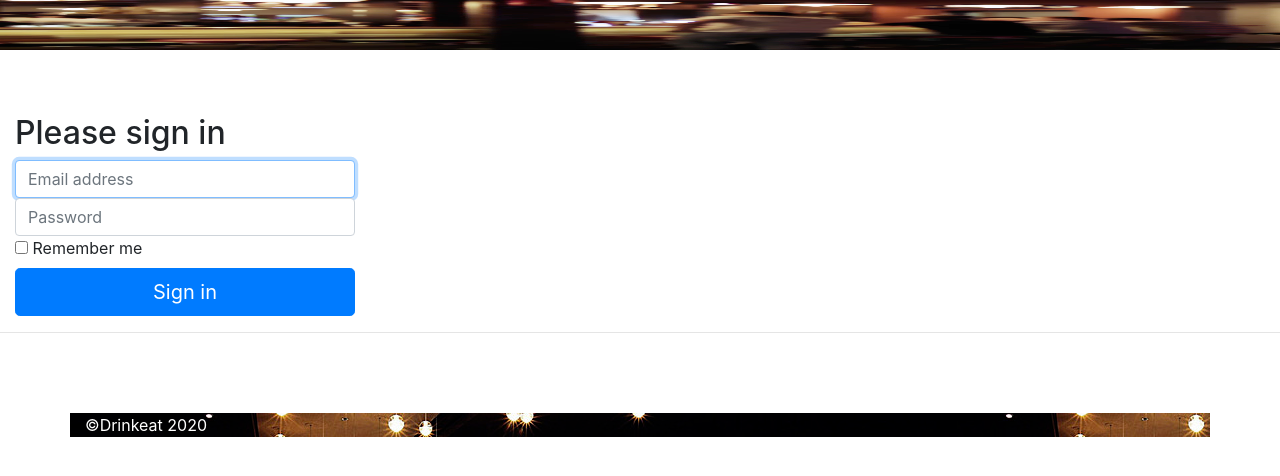
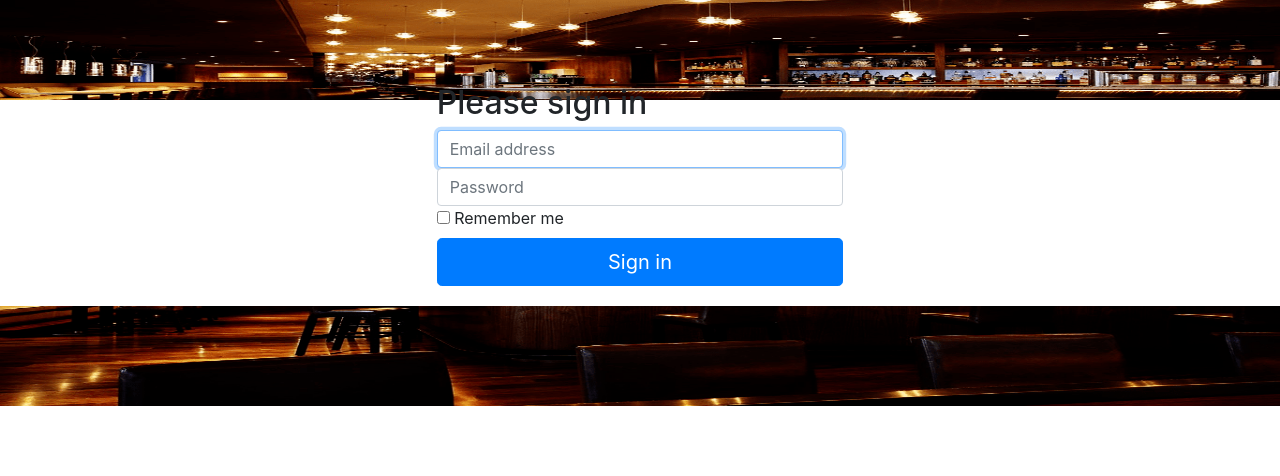
Before and after one commit to elennmilhomem/DrinkeatComercial, a Django app: page /login/ in a window 1280 px wide. Shown: the part 216-692 px from the top of the page. Run offline with Django 3.2, Linux system fonts and the light colour scheme; some libraries are stand-ins or nearby versions.

Commit message:
Alteracoes de design e correcoes de alinhamento nas pages login e home

```diff
--- /dev/null
+++ b/home/static/style/index_base.css
@@ -0,0 +1,12 @@
+#fundobar_top {
+    position: absolute;
+    width: 100%;
+    height: 100px;
+}
+
+#fundobar_bottom {
+
+    position: absolute;
+    width: 100%;
+    height: 100px;
+}
--- /dev/null
+++ b/home/static/style/login.css
@@ -0,0 +1,4 @@
+#login-form-row {
+    padding-top: 20px;
+    padding-bottom: 20px;
+}
--- a/home/templates/home/login.html
+++ b/home/templates/home/login.html
@@ -1,7 +1,9 @@
 {% extends "index_base.html" %}
 {% block body %}
+{% load static %}
 
-    <div class="row container">
+<link rel="stylesheet" href="{% static 'style/login.css' %}">
+<div id='login-form-row' class="row justify-content-center">
   <div class="col-sm-4">
     <form class="form-signin">
       <h2 class="form-signin-heading">Please sign in</h2>
--- a/home/templates/index_base.html
+++ b/home/templates/index_base.html
@@ -7,21 +7,19 @@
   <meta name="viewport" content="width=device-width, initial-scale=1, shrink-to-fit=no">
   <meta name="description" content="">
   <meta name="author" content="">
-  <link rel="stylesheet" href="https://stackpath.bootstrapcdn.com/bootstrap/4.1.0/css/bootstrap.min.css" integrity="sha384-9gVQ4dYFwwWSjIDZnLEWnxCjeSWFphJiwGPXr1jddIhOegiu1FwO5qRGvFXOdJZ4"
-    crossorigin="anonymous">
-  <style>
-    footer {
-      background-image: url("{% static 'fundobar.png' %}");
-    }
-  </style>
+  <link rel="stylesheet" href="https://stackpath.bootstrapcdn.com/bootstrap/4.1.0/css/bootstrap.min.css"
+    integrity="sha384-9gVQ4dYFwwWSjIDZnLEWnxCjeSWFphJiwGPXr1jddIhOegiu1FwO5qRGvFXOdJZ4" crossorigin="anonymous">
+
+  <link rel="stylesheet" href="{% static 'style/index_base.css' %}">
+
 </head>
 <title>Drinkeat</title>
 
 <body>
   <nav class="navbar navbar-expand-md navbar-light" style="background-color: #f2f2f2;">
-    <img src="{% static 'logo.png' %}" class="img-rounded " alt="Cinque Terre">
-    <button class="navbar-toggler" type="button" data-toggle="collapse" data-target="#navbarsExampleDefault" aria-controls="navbarsExampleDefault"
-      aria-expanded="false" aria-label="Toggle navigation">
+    <img src="{% static 'images/logo.png' %}" class="img-rounded " alt="Cinque Terre">
+    <button class="navbar-toggler" type="button" data-toggle="collapse" data-target="#navbarsExampleDefault"
+      aria-controls="navbarsExampleDefault" aria-expanded="false" aria-label="Toggle navigation">
       <span class="navbar-toggler-icon"></span>
     </button>
 
@@ -46,26 +44,36 @@
     </div>
   </nav>
 
-  <div id="fundobar2">
-    <img src="{% static 'fundobar2.png' %}" alt="oi" height="50px" width="100%">
+  <div>
+    <img src="{% static 'images/fundobar_top.png' %}" id='fundobar_top' alt="imagem cabecalho">
   </div>
 
   <div style="padding-top:5%;">
-      {% block body %}
-      {% endblock %}
+    {% block body %}
+    {% endblock %}
   </div>
 
 
-  <hr class="mb-16 " style="padding-top:5%;">
-  <footer class="container">
-    <p style="color:white;">&copy;Drinkeat 2020</p>
+  <!-- <hr class="mb-16 " style="padding-top:5%;"> -->
+  <footer>
+    <div>
+      <img src="{% static 'images/fundobar_bottom.png' %}" id='fundobar_bottom' alt="imagem rodape">
+
+      <div class="top-left">
+        &copy;Drinkeat 2020
+      </div>
+    </div>
+
   </footer>
-  <script src="https://code.jquery.com/jquery-3.3.1.slim.min.js" integrity="sha384-q8i/X+965DzO0rT7abK41JStQIAqVgRVzpbzo5smXKp4YfRvH+8abtTE1Pi6jizo"
-    crossorigin="anonymous"></script>
-  <script src="https://cdnjs.cloudflare.com/ajax/libs/popper.js/1.14.0/umd/popper.min.js" integrity="sha384-cs/chFZiN24E4KMATLdqdvsezGxaGsi4hLGOzlXwp5UZB1LY//20VyM2taTB4QvJ"
-    crossorigin="anonymous"></script>
-  <script src="https://stackpath.bootstrapcdn.com/bootstrap/4.1.0/js/bootstrap.min.js" integrity="sha384-uefMccjFJAIv6A+rW+L4AHf99KvxDjWSu1z9VI8SKNVmz4sk7buKt/6v9KI65qnm"
-    crossorigin="anonymous"></script>
+  <script src="https://code.jquery.com/jquery-3.3.1.slim.min.js"
+    integrity="sha384-q8i/X+965DzO0rT7abK41JStQIAqVgRVzpbzo5smXKp4YfRvH+8abtTE1Pi6jizo" crossorigin="anonymous">
+  </script>
+  <script src="https://cdnjs.cloudflare.com/ajax/libs/popper.js/1.14.0/umd/popper.min.js"
+    integrity="sha384-cs/chFZiN24E4KMATLdqdvsezGxaGsi4hLGOzlXwp5UZB1LY//20VyM2taTB4QvJ" crossorigin="anonymous">
+  </script>
+  <script src="https://stackpath.bootstrapcdn.com/bootstrap/4.1.0/js/bootstrap.min.js"
+    integrity="sha384-uefMccjFJAIv6A+rW+L4AHf99KvxDjWSu1z9VI8SKNVmz4sk7buKt/6v9KI65qnm" crossorigin="anonymous">
+  </script>
 </body>
 
 </html>
```
Also changed, not shown: home/templates/home/homepage.html (+6 -6 lines), home/static/bar.png (deleted), home/static/comida.png (deleted), home/static/descontos.png (deleted), home/static/fundobar.png (deleted), home/static/fundobar2.png (deleted), home/static/images/Favicon.ico (renamed from home/static/Favicon.ico), home/static/images/bar.png (added), home/static/images/comida.png (added), home/static/images/descontos.png (added), home/static/images/fundobar_bottom.png (added), home/static/images/fundobar_top.png (added), home/static/images/logo.png (renamed from home/static/logo.png). Lines whose indentation alone changed are shown as unchanged.
